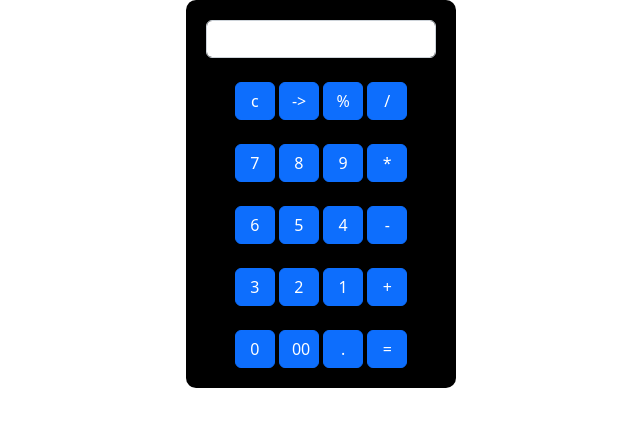
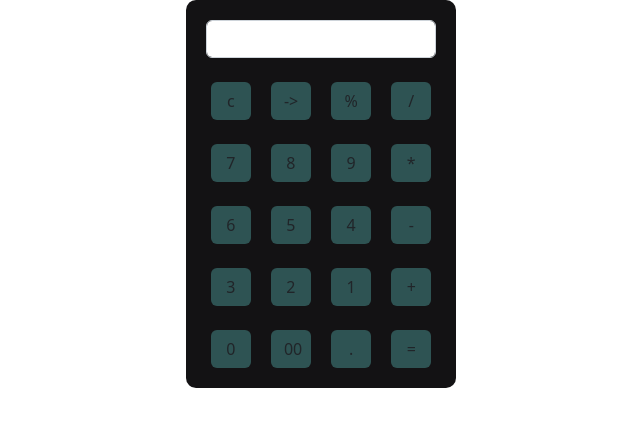
Before and after one commit to soorajsk69/calculator23, a plain HTML site: page index.html in a window 1280 px wide. Shown: the whole page, without its empty margins (319-959 px from the left). Drawn offline with nearby package versions, Linux system fonts and the light colour scheme.

Commit message:
new added

```diff
--- a/index.html
+++ b/index.html
@@ -22,32 +22,30 @@
             <div class="col-md-12">
                 <form action="#" name="calculator" class="main">
                     <input type="text" class="display form-control" name-="display" id="display"><br>
-                    <input type="button" class="btn btn-primary" value="c">
-                    <input type="button" class="btn btn-primary ml-3" value="->">
-                    <input type="button" class="btn btn-primary ml-3" value="%">
-                    <input type="button" class="btn btn-primary ml-3" value="/"><br><br>
-                    <input type="button" class="btn btn-primary" value="7">
-                    <input type="button" class="btn btn-primary ml-3" value="8">
-                    <input type="button" class="btn btn-primary ml-3" value="9">
-                    <input type="button" class="btn btn-primary ml-3" value="*"><br><br>
-                    <input type="button" class="btn btn-primary" value="6">
-                    <input type="button" class="btn btn-primary ml-3" value="5">
-                    <input type="button" class="btn btn-primary ml-3" value="4">
-                    <input type="button" class="btn btn-primary ml-3" value="-"><br><br>
-                    <input type="button" class="btn btn-primary" value="3">
-                    <input type="button" class="btn btn-primary ml-3" value="2">
-                    <input type="button" class="btn btn-primary ml-3" value="1">
-                    <input type="button" class="btn btn-primary ml-3" value="+"><br><br>
-                    <input type="button" class="btn btn-primary" value="0">
-                    <input type="button" class="btn btn-primary ml-3" value="00">
-                    <input type="button" class="btn btn-primary ml-3" value=".">
-                    <input type="button" class="btn btn-primary ml-3" value="=">
+                    <input type="button" class="btn " value="c">
+                    <input type="button" class="btn ms-3" value="->">
+                    <input type="button" class="btn ms-3" value="%">
+                    <input type="button" class="btn ms-3" value="/"><br><br>
+                    <input type="button" class="btn " value="7">
+                    <input type="button" class="btn  ms-3" value="8">
+                    <input type="button" class="btn  ms-3" value="9">
+                    <input type="button" class="btn  ms-3" value="*"><br><br>
+                    <input type="button" class="btn " value="6">
+                    <input type="button" class="btn  ms-3" value="5">
+                    <input type="button" class="btn  ms-3" value="4">
+                    <input type="button" class="btn  ms-3" value="-"><br><br>
+                    <input type="button" class="btn " value="3">
+                    <input type="button" class="btn  ms-3" value="2">
+                    <input type="button" class="btn  ms-3" value="1">
+                    <input type="button" class="btn  ms-3" value="+"><br><br>
+                    <input type="button" class="btn " value="0">
+                    <input type="button" class="btn ms-3" value="00">
+                    <input type="button" class="btn ms-3" value=".">
+                    <input type="button" class="btn ms-3" value="=">
 
                 </form>
-
             </div>
         </div>
     </div>
 </body>
-
 </html>
--- a/style.css
+++ b/style.css
@@ -1,10 +1,5 @@
-*{
-    margin: 0;
-    padding: 0;
-}
-
 .main{
-    background-color: black;
+    background-color:rgb(19, 18, 20);
     color: aliceblue;
     height: auto;
     width: 270px;
@@ -16,4 +11,5 @@
 .btn{
     height: auto;
     width: 40px;
+    background-color: rgb(46, 83, 83);
 }
```
